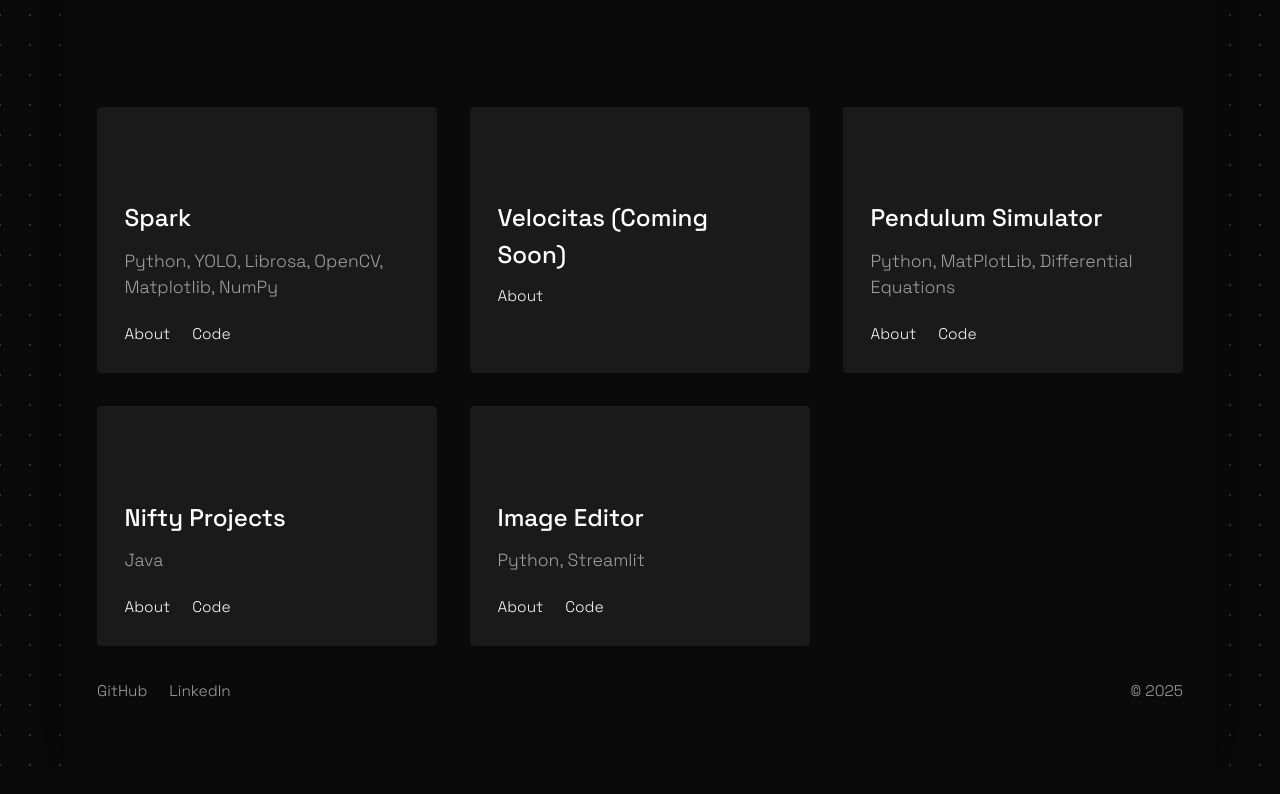
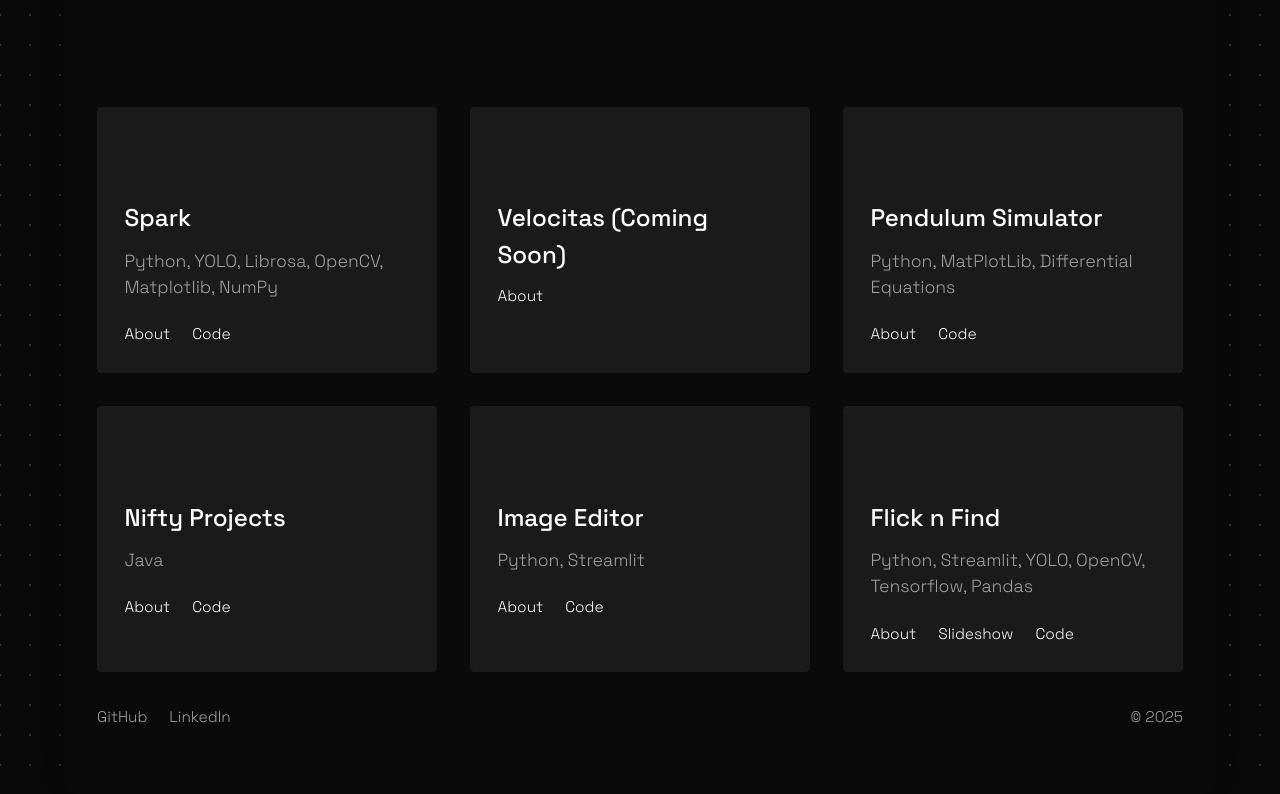
Before and after one commit to lwang2008/lucswng.xyz, a plain HTML site: page index.html in a window 1280 px wide. Shown: the part 255-1049 px from the top of the page. Before the commit the page ends 1023 px from the top, so only its background shows below. Drawn offline with Linux system fonts and the light colour scheme.

Commit message:
Added GunnHacks project

```diff
--- a/index.html
+++ b/index.html
@@ -67,6 +67,16 @@
                         <a href="#">Code</a>
                     </div>
                 </div>
+
+                <div class="project">
+                    <h2>Flick n Find</h2>
+                    <p>Python, Streamlit, YOLO, OpenCV, Tensorflow, Pandas</p>
+                    <div class="links">
+                        <a href="https://devpost.com/software/flick-n-find">About</a>
+                        <a href="Nifty-about.html">Slideshow</a>
+                        <a href="https://github.com/lwang2008/Flick-n-Find">Code</a>
+                    </div>
+                </div>
             </div>
         </main>
 
```
Also changed, not shown: FlicknFind-about.html (added), 2 other files.
